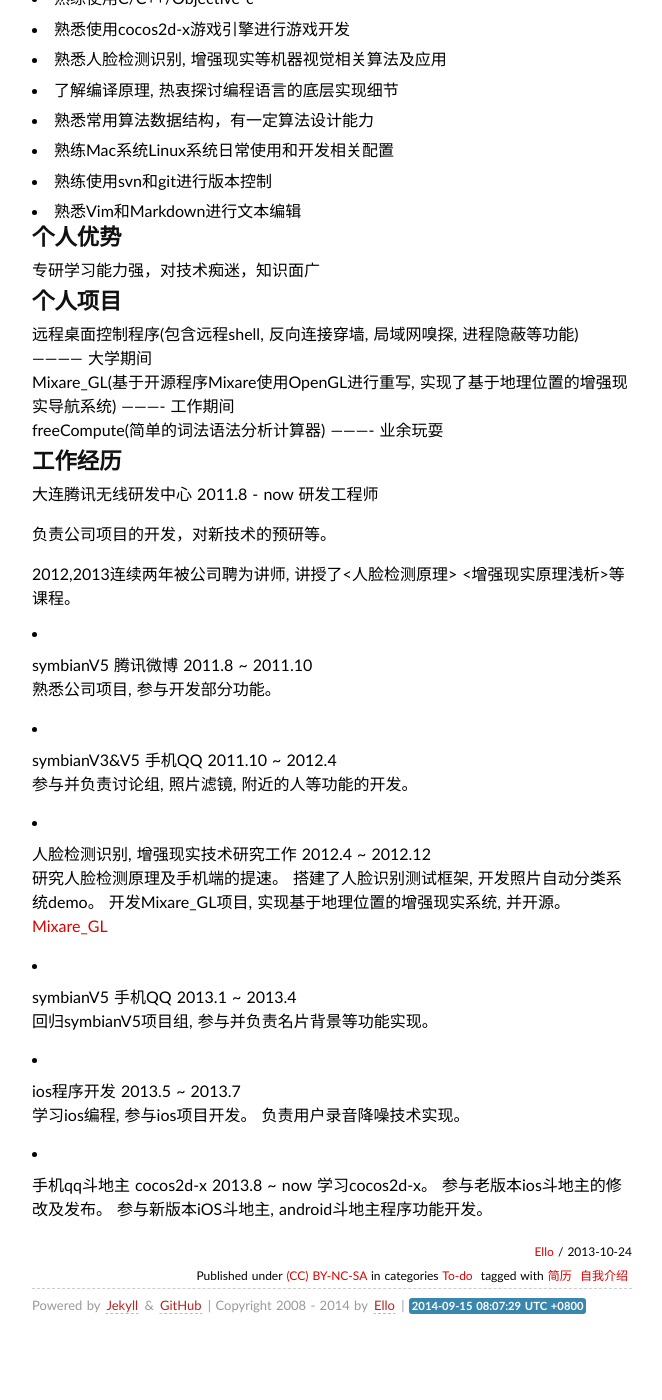
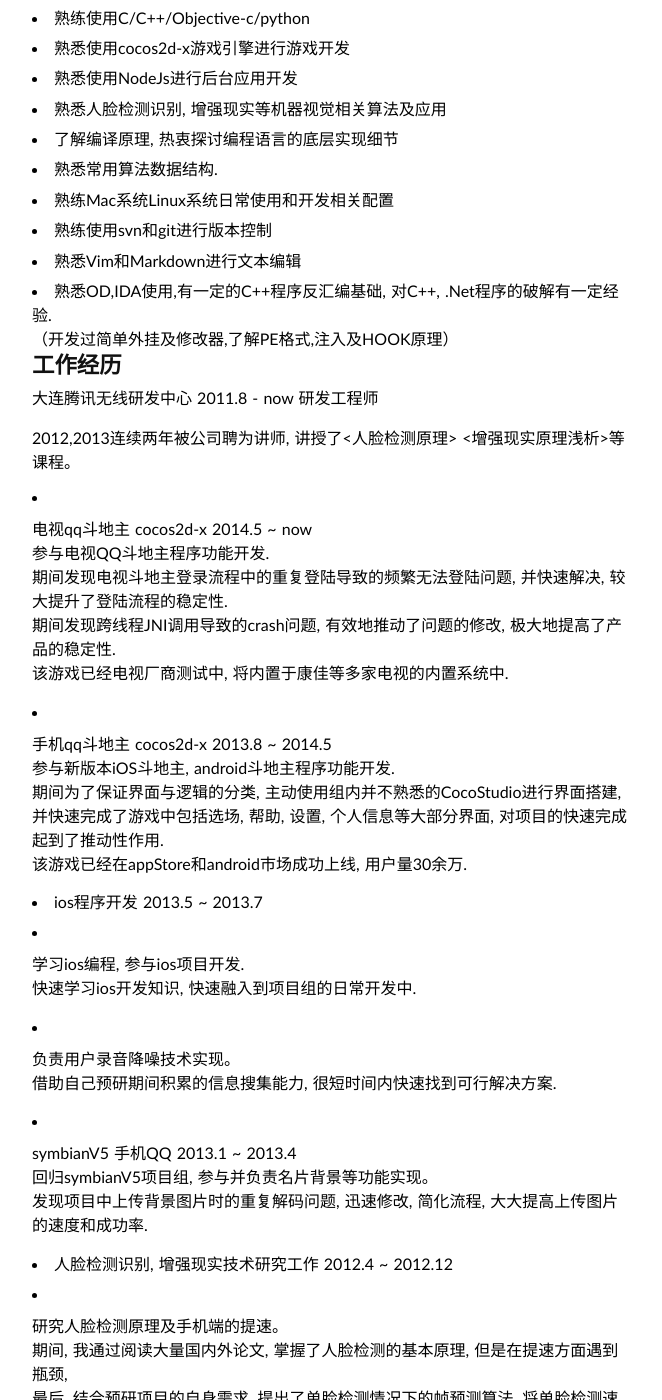
Before and after one commit to pii0x/ellochen.github.com, a Jekyll site: the page built from _posts/2013-10-24-简历.md, in a window 1280 px wide and 1400 px high, scrolled down 522 px. Shown: the whole window, without its empty margins (308-970 px from the left). Built offline with Jekyll 4.4.1, drawn with Linux system fonts in a browser that asks for light colours; some web fonts are replaced; Markdown is read by kramdown in place of the engine named in the settings; comment, search, counter and statistics services are not loaded; before the commit the page ends 1870 px from its top, so only the background shows below that; some of the changed text lies outside the part shown.

Commit message:
Update 2013-10-24-简历.md

```diff
--- a/_posts/2013-10-24-简历.md
+++ b/_posts/2013-10-24-简历.md
@@ -10,64 +10,104 @@
 ===============
 ## 基本信息
 
-* 姓名: 曹晨
+* 曹晨/男/1989
+* 本科/大连东软信息学院/计算机科学与技术专业嵌入式方向
+* 工作年限: 3年
 * 电子邮箱: <god_mode@yeah.net>
 * 电话: +86 13842689331
-* 教育背景: 大连东软信息学院(08级本科, 计算机科学与技术专业)
 * 博客: <http://ellochen.github.io>
 * github : <http://github.com/ellochen>
 
-## 求职意向
-从大学开始对外挂技术及逆向工程抱有浓厚兴趣, 希望从游戏应用开发转到二进制安全领域。
+* 期望工作: 系统底层相关, 有挑战的工作
+* 期望薪资：税前月薪9k以上，特别喜欢的公司可例外
+* 期望城市：大连
 
 ## 专业技能
 
-* 熟悉OD,IDA使用,有一定的C++程序反汇编基础, 业余时间玩软件破解.
-（开发过简单外挂及修改器,了解PE格式,注入及HOOK原理）
-* 熟练使用C/C++/Objective-c
+* 熟练使用C/C++/Objective-c/python
 * 熟悉使用cocos2d-x游戏引擎进行游戏开发
+* 熟悉使用NodeJs进行后台应用开发
 * 熟悉人脸检测识别, 增强现实等机器视觉相关算法及应用
 * 了解编译原理, 热衷探讨编程语言的底层实现细节
-* 熟悉常用算法数据结构，有一定算法设计能力
+* 熟悉常用算法数据结构.
 * 熟练Mac系统Linux系统日常使用和开发相关配置
 * 熟练使用svn和git进行版本控制
 * 熟悉Vim和Markdown进行文本编辑
-
-## 个人优势
-专研学习能力强，对技术痴迷，知识面广
-
-## 个人项目
-远程桌面控制程序(包含远程shell, 反向连接穿墙, 局域网嗅探, 进程隐蔽等功能) ———— 大学期间
-Mixare_GL(基于开源程序Mixare使用OpenGL进行重写, 实现了基于地理位置的增强现实导航系统) ———- 工作期间
-freeCompute(简单的词法语法分析计算器) ———- 业余玩耍
+* 熟悉OD,IDA使用,有一定的C++程序反汇编基础, 对C++, .Net程序的破解有一定经验.
+（开发过简单外挂及修改器,了解PE格式,注入及HOOK原理）
 
 ## 工作经历
 
 大连腾讯无线研发中心  2011.8 - now 研发工程师
 
-负责公司项目的开发，对新技术的预研等。
-
 2012,2013连续两年被公司聘为讲师, 讲授了<人脸检测原理> <增强现实原理浅析>等课程。
 
-* symbianV5 腾讯微博  2011.8 ~ 2011.10
-熟悉公司项目, 参与开发部分功能。
+* 电视qq斗地主 cocos2d-x 2014.5 ~ now
+参与电视QQ斗地主程序功能开发.
+期间发现电视斗地主登录流程中的重复登陆导致的频繁无法登陆问题, 并快速解决, 较大提升了登陆流程的稳定性.
+期间发现跨线程JNI调用导致的crash问题, 有效地推动了问题的修改, 极大地提高了产品的稳定性.
+该游戏已经电视厂商测试中, 将内置于康佳等多家电视的内置系统中.
+
+* 手机qq斗地主 cocos2d-x 2013.8 ~ 2014.5
+参与新版本iOS斗地主, android斗地主程序功能开发.
+期间为了保证界面与逻辑的分类, 主动使用组内并不熟悉的CocoStudio进行界面搭建,
+并快速完成了游戏中包括选场, 帮助, 设置, 个人信息等大部分界面, 对项目的快速完成起到了推动性作用.
+该游戏已经在appStore和android市场成功上线, 用户量30余万.
+
+* ios程序开发 2013.5 ~ 2013.7
+- 学习ios编程, 参与ios项目开发.
+  快速学习ios开发知识, 快速融入到项目组的日常开发中.
+
+- 负责用户录音降噪技术实现。
+  借助自己预研期间积累的信息搜集能力, 很短时间内快速找到可行解决方案.
+
+* symbianV5 手机QQ 2013.1 ~ 2013.4
+回归symbianV5项目组, 参与并负责名片背景等功能实现。
+发现项目中上传背景图片时的重复解码问题, 迅速修改, 简化流程, 大大提高上传图片的速度和成功率.
+
+* 人脸检测识别, 增强现实技术研究工作  2012.4 ~ 2012.12
+- 研究人脸检测原理及手机端的提速。
+  期间, 我通过阅读大量国内外论文, 掌握了人脸检测的基本原理, 但是在提速方面遇到瓶颈,
+  最后, 结合预研项目的自身需求, 提出了单脸检测情况下的帧预测算法, 将单脸检测速度提高50%, 效果显著.
+
+- 搭建了人脸识别测试框架, 开发照片自动分类系统demo。
+  期间阅读大量国内外论文, 掌握常用人脸识别算法原理, 并运用多层过滤的思想,
+  先使用速度快识别度较低的算法进行过滤, 再使用速度慢识别度高的算法进行权衡, 有效提升系统运行速度.
+
+- 增强现实(AR)技术预研
+  期间阅读大量国内外论文, 掌握增强现实技术的理论原理, 包括基于视觉AR与基于地理位置AR.
+  开发Mixare_GL项目, 实现基于地理位置的增强现实系统, 并开源。[Mixare_GL](https://github.com/ellochen/Mixare_GL)
 
 * symbianV3&V5 手机QQ 2011.10 ~ 2012.4
 参与并负责讨论组, 照片滤镜, 附近的人等功能的开发。
+在时间有限的情况下, 我承担压力, 合理设计框架, 快速并保质完成任务.
 
-* 人脸检测识别, 增强现实技术研究工作  2012.4 ~ 2012.12
-研究人脸检测原理及手机端的提速。
-搭建了人脸识别测试框架, 开发照片自动分类系统demo。
-开发Mixare_GL项目, 实现基于地理位置的增强现实系统, 并开源。[Mixare_GL](https://github.com/ellochen/Mixare_GL)
+* symbianV5 腾讯微博  2011.8 ~ 2011.10
+熟悉公司项目, 参与开发部分功能,
+在这个过程中,逐渐了解了symbian的系统特性, 并强化了使用C++在较大工程中的运用能力.
 
-* symbianV5 手机QQ 2013.1 ~ 2013.4
-回归symbianV5项目组, 参与并负责名片背景等功能实现。
+## 开源项目和作品
 
-* ios程序开发 2013.5 ~ 2013.7
-学习ios编程, 参与ios项目开发。
-负责用户录音降噪技术实现。
+### 开源项目
 
-* 手机qq斗地主 cocos2d-x 2013.8 ~ now
-学习cocos2d-x。
-参与老版本ios斗地主的修改及发布。
-参与新版本iOS斗地主, android斗地主程序功能开发。
+ - [Mixare_GL](https://github.com/ellochen/Mixare_GL):
+   基于开源程序Mixare使用OpenGL进行重写, 实现了基于地理位置的增强现实导航系统
+ - [freeCompute](https://github.com/ellochen/freeCompute):
+   简单的词法语法分析支持自定义变量的计算程序.
+
+### 技术文章
+
+- [增强现实原理浅析](http://ellochen.github.io/2012/12/增强现实原理浅析/)
+- [浅谈尾递归](http://ellochen.github.io/2013/02/浅谈尾递归/)
+- [大白话讲解如何给github上项目贡献代码](http://ellochen.github.io/2013/03/大白话讲解如何给github上项目贡献代码/)
+- [怎样优化内存使用(cocos2dx)](http://t.cn/Rhikzdj)
+- [Linux栈缓冲区溢出浅析](http://ellochen.github.io/2014/01/Linux栈缓冲区溢出浅析/)
+- [算法竞赛实用数据结构](http://ellochen.github.io/2014/01/算法竞赛实用数据结构/)
+
+### 演讲和讲义
+
+- 模式识别之人脸检测: [模式识别之人脸检测](http://t.cn/RhiFAHJ)
+- 增强现实技术原理及应用: [增强现实技术原理及应用](http://t.cn/RhiF7op)
+
+# 致谢
+感谢您花时间阅读我的简历，期待能有机会和您共事。
```
